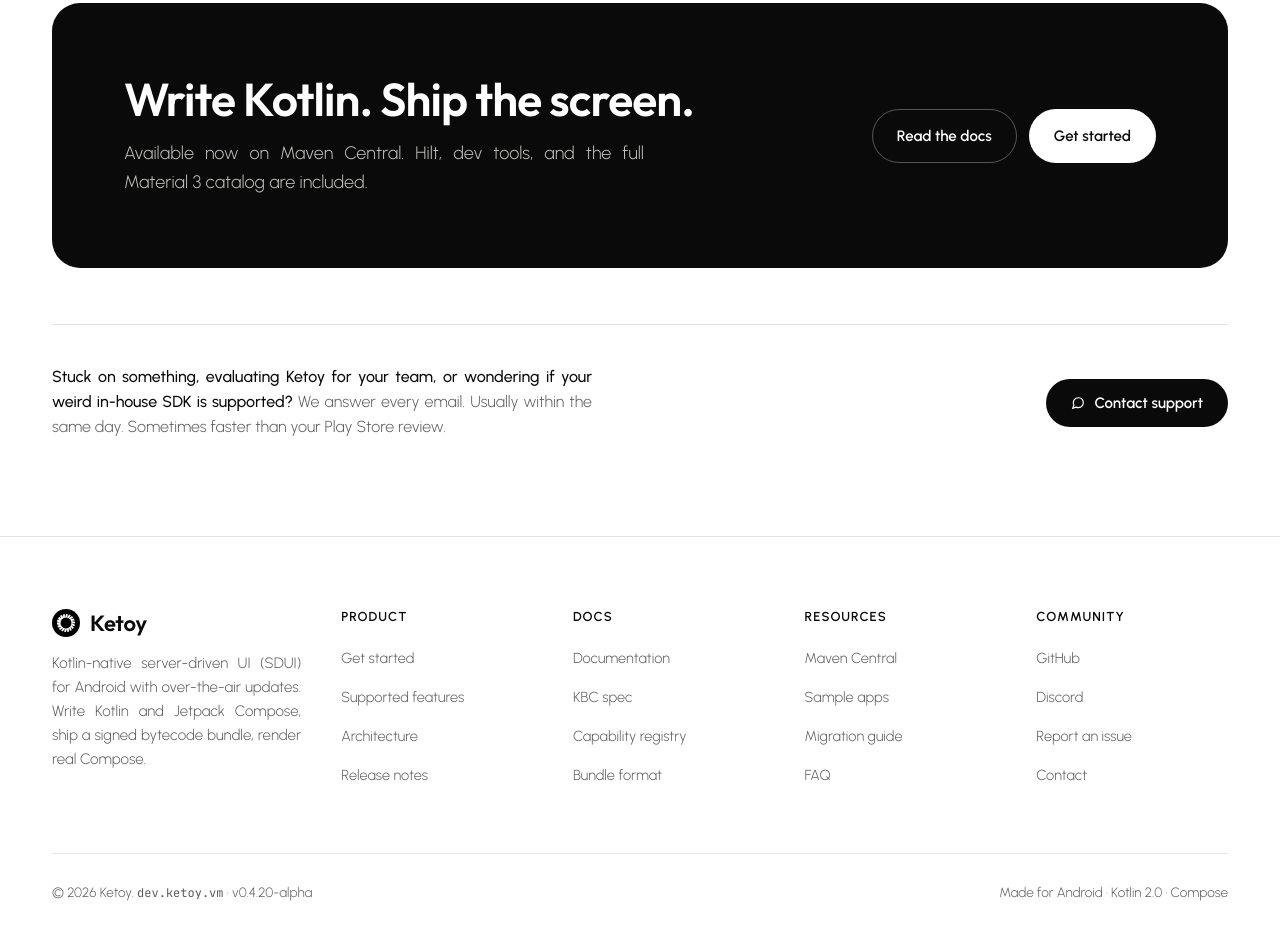
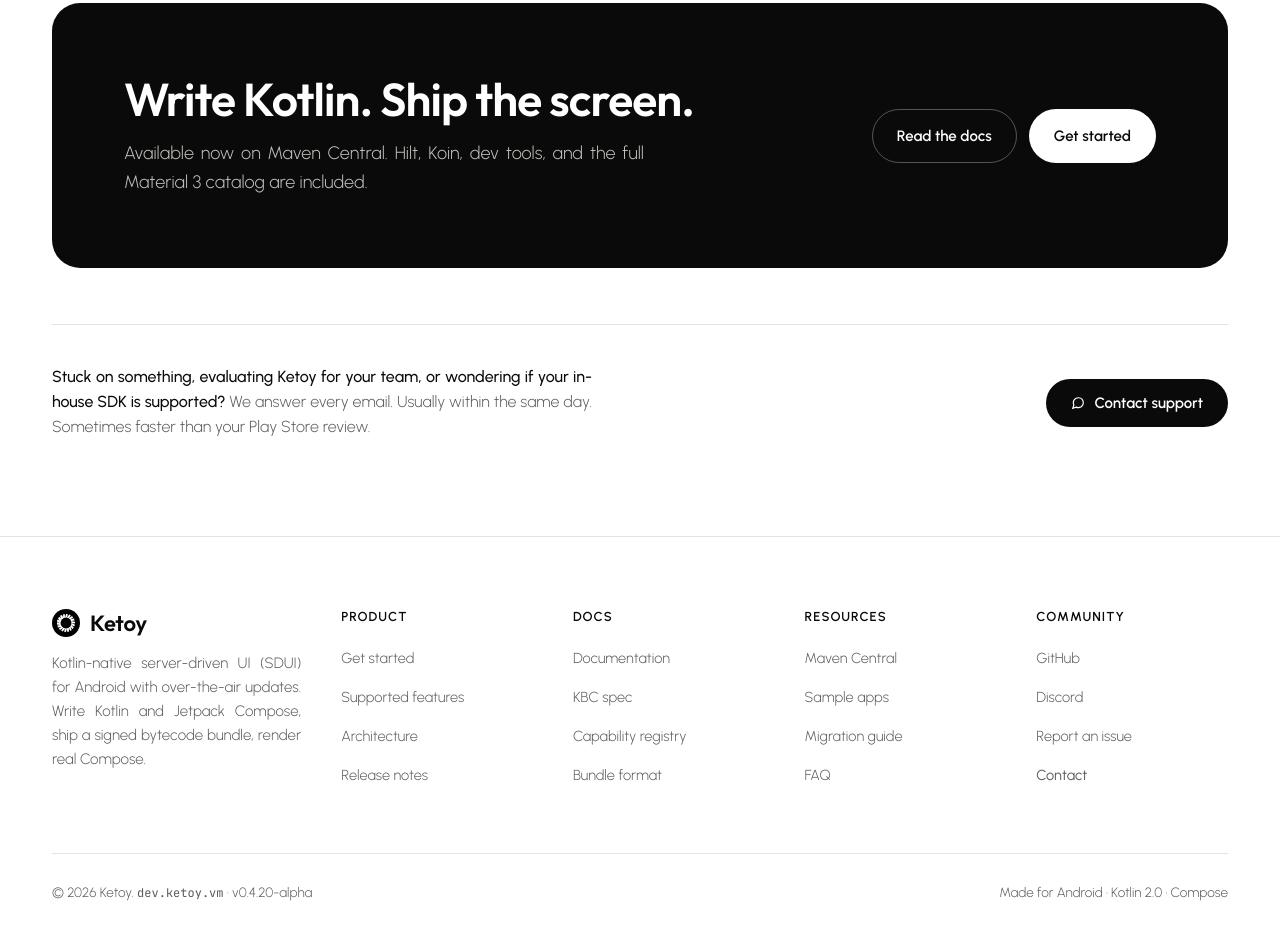
Before and after one commit to KetoyDev/ketoy-web, a Next.js app: page / in a window 1280 px wide. Shown: the part 4500-5440 px from the top of the page. Built offline with nearby package versions, Linux system fonts and the light colour scheme; a web font is replaced by a local one.

Commit message:
version update

```diff
--- a/app/page.js
+++ b/app/page.js
@@ -257,14 +257,14 @@ export default function HomePage() {
         </div>
       </section>
 
-      {/* CTA + Support trigger */}
+      {/* CTA */}
       <section style={{ paddingTop: 56 }}>
         <div className="container">
           <div className="cta-banner">
             <div>
               <h2>Write Kotlin. Ship the screen.</h2>
               <p>
-                Available now on Maven Central. Hilt, dev tools, and the full Material 3 catalog are included.
+                Available now on Maven Central. Hilt, Koin, dev tools, and the full Material 3 catalog are included.
               </p>
             </div>
             <div className="right">
--- a/public/styles/site.css
+++ b/public/styles/site.css
@@ -896,6 +896,17 @@ footer.site-footer {
   font-size: 14.5px;
 }
 .footer-grid li a:hover { color: var(--ink); }
+.footer-grid li .footer-contact-btn {
+  appearance: none;
+  background: none;
+  border: 0;
+  padding: 0;
+  color: var(--muted);
+  cursor: pointer;
+  font-family: var(--font-ui);
+  font-size: 14.5px;
+}
+.footer-grid li .footer-contact-btn:hover { color: var(--ink); }
 .footer-meta {
   margin-top: 64px;
   padding-top: 28px;
--- a/src/components/Footer.js
+++ b/src/components/Footer.js
@@ -1,8 +1,15 @@
+"use client";
+
+import { useState } from 'react';
 import Link from 'next/link';
 import { SDK_VERSION_FULL } from '@/constants';
+import SupportModal from '@/modules/home/components/SupportModal';
 
 export default function Footer() {
+  const [supportOpen, setSupportOpen] = useState(false);
+
   return (
+    <>
       <footer className="site-footer">
         <div className="container">
           <div className="footer-grid">
@@ -28,27 +35,37 @@ export default function Footer() {
               <h4>Docs</h4>
               <ul>
                 <li><Link href="/docs" prefetch={false}>Documentation</Link></li>
-              <li><Link href="/docs" prefetch={false}>KBC spec</Link></li>
-              <li><Link href="/docs" prefetch={false}>Capability registry</Link></li>
-              <li><Link href="/docs" prefetch={false}>Bundle format</Link></li>
+                <li><Link href="/docs/reference/kbc-opcodes" prefetch={false}>KBC spec</Link></li>
+                <li><Link href="/docs/reference/capability-registry" prefetch={false}>Capability registry</Link></li>
+                <li><Link href="/docs/reference/ktx-bundle-format" prefetch={false}>Bundle format</Link></li>
               </ul>
             </div>
             <div>
               <h4>Resources</h4>
               <ul>
-              <li><a href="#">Maven Central</a></li>
-              <li><a href="#">Sample apps</a></li>
+                <li><a href="https://central.sonatype.com/namespace/dev.ketoy.vm">Maven Central</a></li>
+                <li><a href="https://github.com/KetoyDev/demos">Sample apps</a></li>
                 <li><a href="#">Migration guide</a></li>
-              <li><a href="#">FAQ</a></li>
+                <li><a href="/docs/faq">FAQ</a></li>
               </ul>
             </div>
             <div>
               <h4>Community</h4>
               <ul>
-              <li><a href="#">GitHub</a></li>
-              <li><a href="#">Discord</a></li>
+                <li><a href="https://github.com/KetoyDev">GitHub</a></li>
+                <li><a href="https://discord.gg/jAbcPPyksf">Discord</a></li>
                 <li><Link href="/issue">Report an issue</Link></li>
-              <li><a href="#">Contact</a></li>
+                <li>
+                  <button
+                    type="button"
+                    className="footer-contact-btn"
+                    onClick={() => setSupportOpen(true)}
+                    aria-haspopup="dialog"
+                    aria-expanded={supportOpen}
+                  >
+                    Contact
+                  </button>
+                </li>
               </ul>
             </div>
           </div>
@@ -64,5 +81,7 @@ export default function Footer() {
           </div>
         </div>
       </footer>
+      <SupportModal open={supportOpen} onClose={() => setSupportOpen(false)} />
+    </>
   );
 }
--- a/src/modules/home/components/SupportTrigger.js
+++ b/src/modules/home/components/SupportTrigger.js
@@ -9,7 +9,7 @@ export default function SupportTrigger() {
     <>
       <div className="support-trigger-row">
         <p className="blurb">
-          <b>Stuck on something, evaluating Ketoy for your team, or wondering if your weird in-house SDK is supported?</b>
+          <b>Stuck on something, evaluating Ketoy for your team, or wondering if your in-house SDK is supported?</b>
           {' '}We answer every email. Usually within the same day. Sometimes faster than your Play Store review.
         </p>
         <button type="button" className="btn btn-primary" onClick={() => setOpen(true)}>
```
Lines whose indentation alone changed are shown as unchanged.
